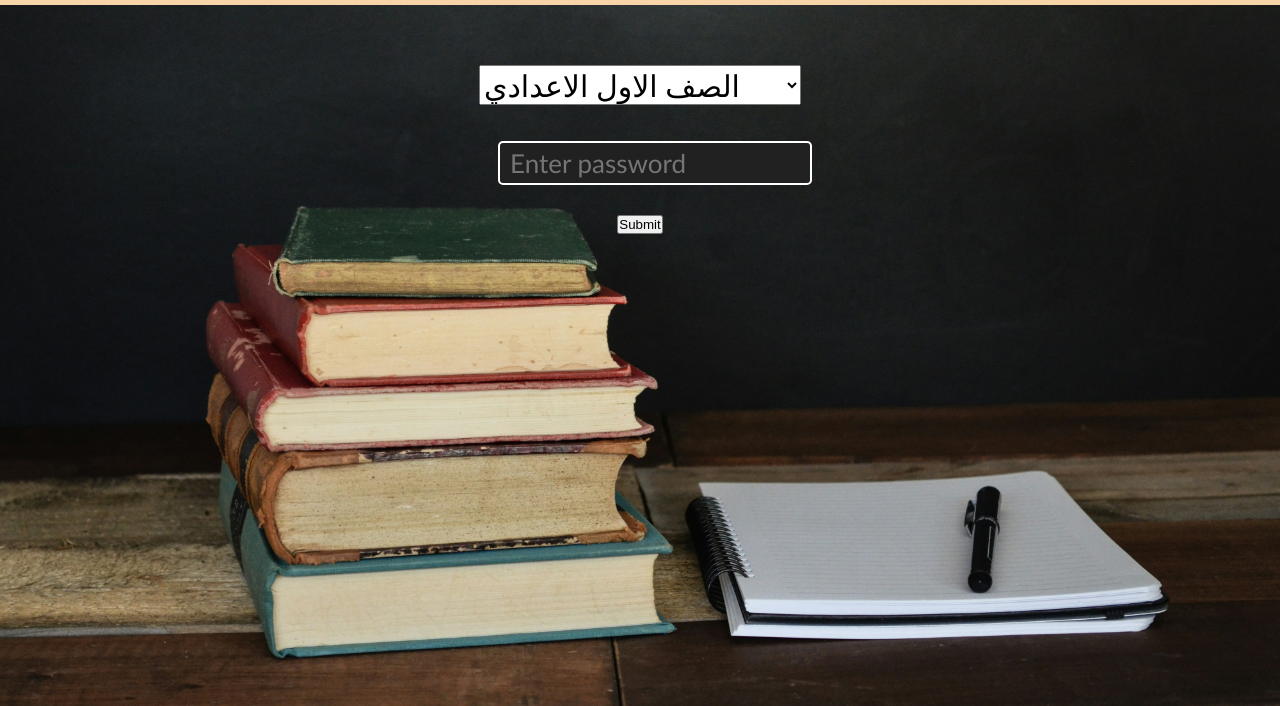
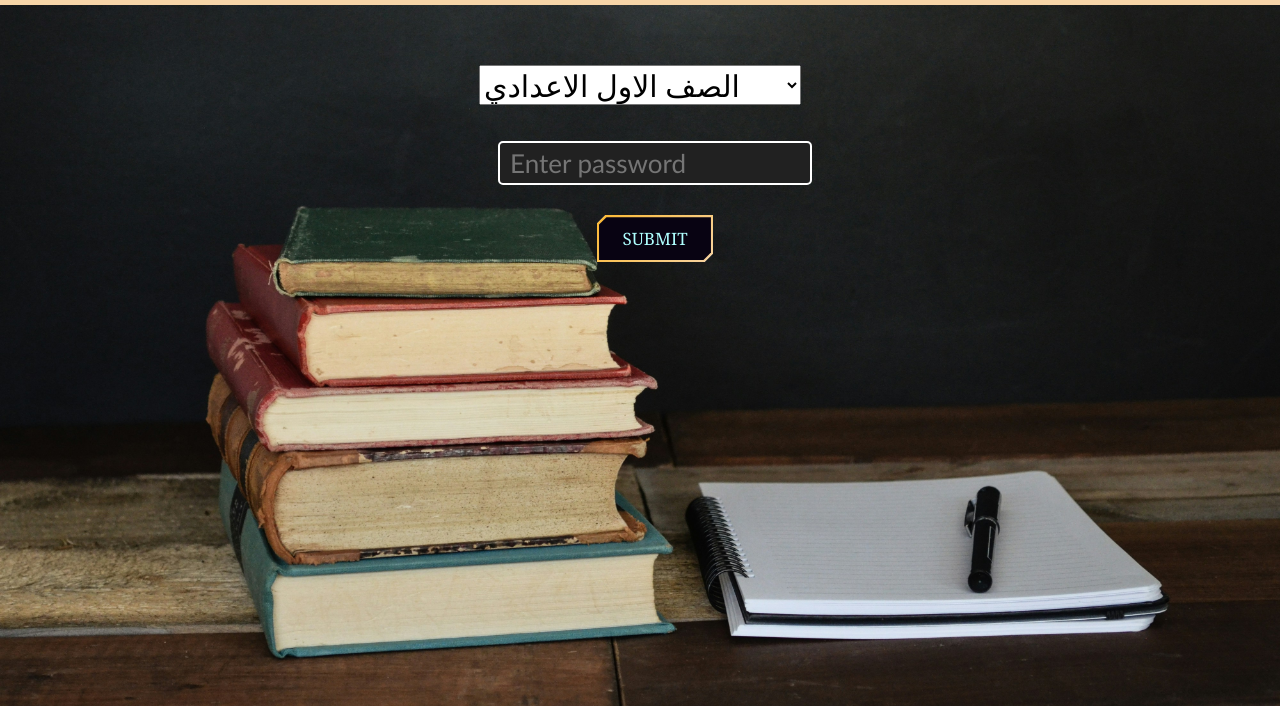
Before and after one commit to ahmed342saner1/as234, a plain HTML site: page index.html in a window 1280 px wide. Shown: the part 94-800 px from the top of the page. Drawn offline with Linux system fonts and the light colour scheme.

Commit message:
Add files via upload

```diff
--- a/style.css
+++ b/style.css
@@ -53,7 +53,7 @@ h1{
     padding: 27px;
 }
 
-.btn {
+.button {
     margin: 0px 0px 30px 30px;
 line-height: 30px;
 font-family: Georgia, 'Times New Roman', Times, serif;
@@ -66,7 +66,7 @@ font-size: 30px;
     --color: #afffff;
     color: var(--color);
     cursor: pointer;
-    /* use position: relative; so that BG is only for .btn */
+    /* use position: relative; so that BG is only for .button */
     position: relative;
     isolation: isolate;
     display: inline-grid;
@@ -87,14 +87,14 @@ font-size: 30px;
     transition: color 250ms;
   }
 
-  .btn::after,
-  .btn::before {
+  .button::after,
+  .button::before {
     content: "";
     position: absolute;
     inset: 0;
   }
 
-  .btn::before {
+  .button::before {
     background: var(--border-color);
     background-size: 300% 300%;
     animation: move-bg7234 5s ease infinite;
@@ -115,7 +115,7 @@ font-size: 30px;
     }
   }
 
-  .btn::after {
+  .button::after {
     background: var(--bg);
     z-index: -1;
     clip-path: polygon(
@@ -133,7 +133,7 @@ font-size: 30px;
     transition: clip-path 500ms;
   }
 
-  .btn:where(:hover, :focus)::after {
+  .button:where(:hover, :focus)::after {
     clip-path: polygon(
       /* Top-left */ calc(100% - var(--border-width))
         calc(100% - calc(var(--curve-size) + var(--border-width) * 0.5)),
@@ -151,7 +151,7 @@ font-size: 30px;
     transition: 200ms;
   }
 
-  .btn:where(:hover, :focus) {
+  .button:where(:hover, :focus) {
     color: #fff;
   }
 
```
Also changed, not shown: index0.html (+1 -1 lines).
